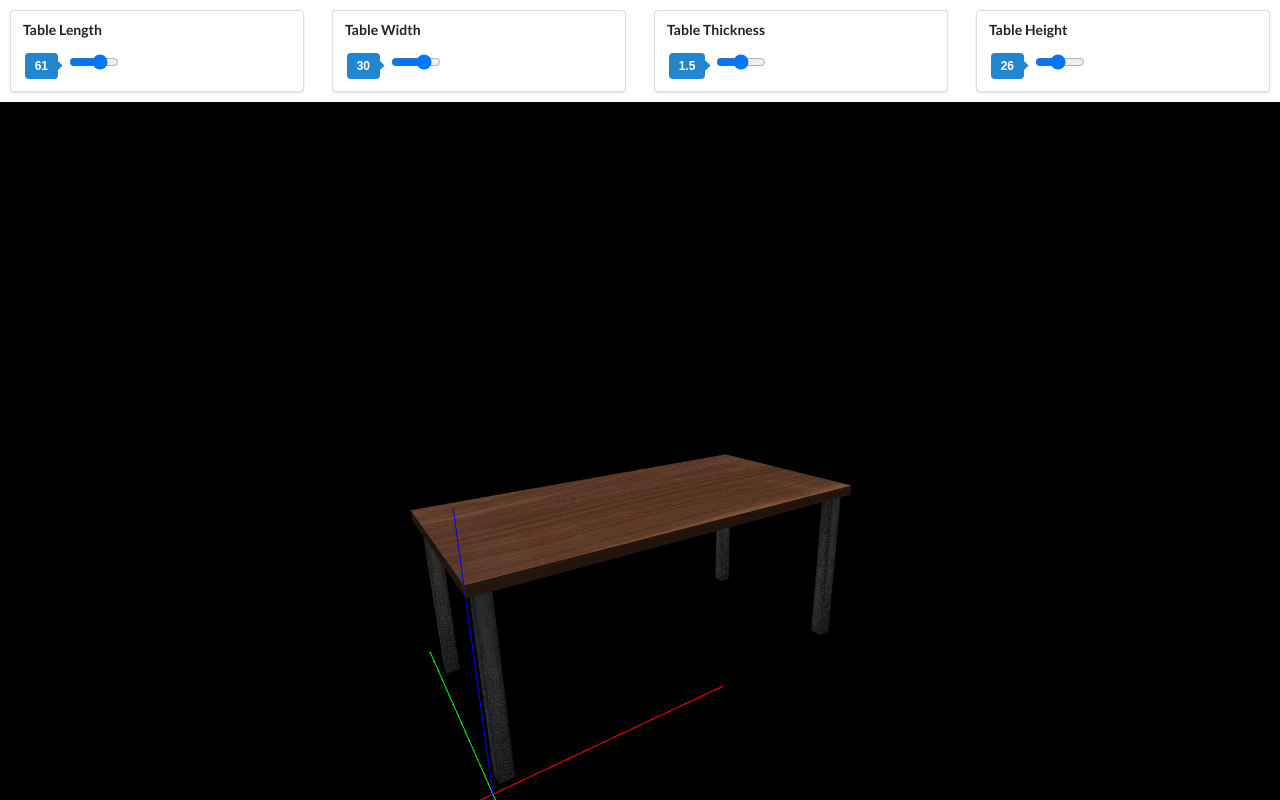
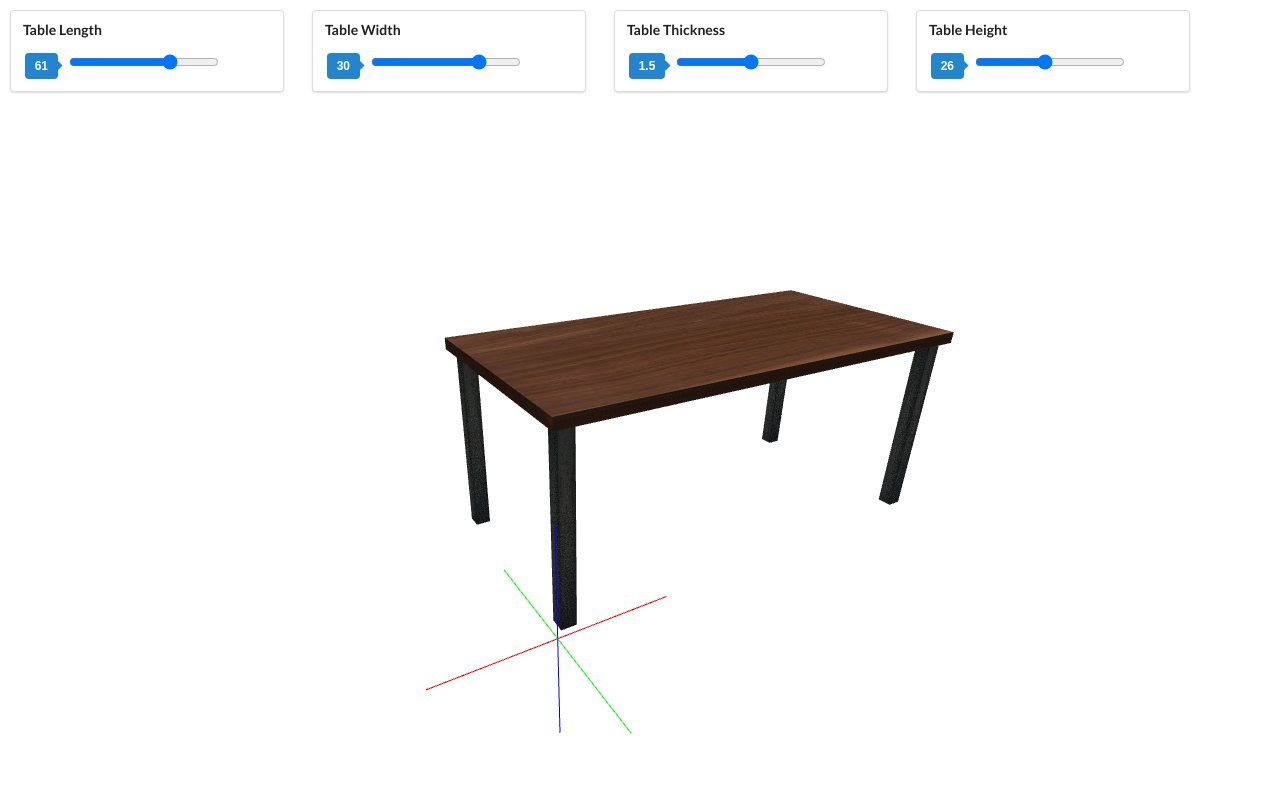
Before and after one commit to mjcorriere/threejs, a plain HTML site: page index.html in a window 1280 px wide. Drawn offline with Linux system fonts and the light colour scheme; animation ran at ten frames a second.

Commit message:
Minor tweaks. Changed background to white. Fixed camera angles

```diff
--- a/index.html
+++ b/index.html
@@ -35,11 +35,21 @@
         padding: 10px;
       }
 
+      #widget {
+        width: 1200px;
+        height: 960px;
+      }
+
+      input[type=range] {
+        width: 150px;
+      }
+
     </style>
 
     <script type="text/javascript" src="js/three.min.js"></script>
   </head>
   <body>
+    <div id="widget">
       <div class='controls'>
 
           <div class="ui equal width grid">
@@ -85,6 +95,7 @@
         <input type='text' id='table-thickness'>
         <button id='update'>Update</button> -->
       </div>
+    </div>
 
     <script type="text/javascript">
 
@@ -106,7 +117,7 @@
       function updateSlider(event) {
         var slider = event.target;
         var outTarget = '#' + slider.id + '-out';
-        document.querySelector(outTarget).innerHTML = slider.value;
+        document.querySelector(outTarget).innerHTML = parseFloat(slider.value).toFixed(1);
         update();
       }
 
@@ -192,14 +203,21 @@
       heightInput.value = tableHeight;
       thicknessInput.value = topThickness;
 
+      var canvas = document.getElementById('widget');
+
+      var WIDTH = canvas.offsetWidth;
+      var HEIGHT = 750;
+
       var scene = new THREE.Scene();
-      var camera = new THREE.PerspectiveCamera(75, window.innerWidth / window.innerHeight, 0.1, 1000);
+      var camera = new THREE.PerspectiveCamera(60, WIDTH / HEIGHT, 0.1, 1000);
 
       var ambientLight = new THREE.AmbientLight( 0x666666 );
 
       var renderer = new THREE.WebGLRenderer( {antialias: true} );
-      renderer.setSize( window.innerWidth, window.innerHeight );
-      document.body.appendChild( renderer.domElement );
+      renderer.setSize( WIDTH, HEIGHT );
+      renderer.setClearColor(0xFFFFFF);
+      // document.body.appendChild( renderer.domElement );
+      document.getElementById('widget').appendChild(renderer.domElement);
 
       var topGeo = new THREE.BoxGeometry(tableLength, tableWidth, topThickness);
       var topMatl = new THREE.MeshLambertMaterial({
@@ -252,15 +270,17 @@
 
       scene.add( light );
 
-      camera.position.x = -10;
+      camera.position.x = -25;
       camera.position.y = -50;
       camera.position.z = 50;
       camera.lookAt( new THREE.Vector3(tableLength/2, tableWidth/2, tableHeight) );
-      camera.rotation.z += -1.15;
+      camera.rotation.z += -1.30;
+      camera.rotation.y += .2;
+      camera.rotation.x += -.2;
 
       update();
 
-      debugaxis(35);
+      debugaxis(15);
 
       function render() {
         requestAnimationFrame( render );
```
Lines whose indentation alone changed are shown as unchanged.
